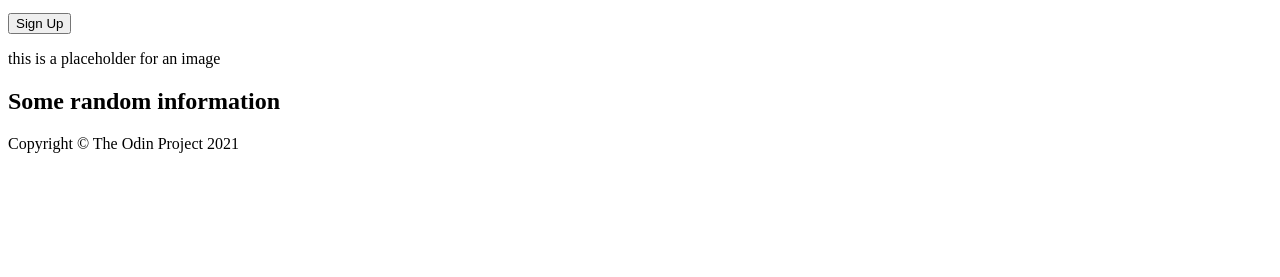
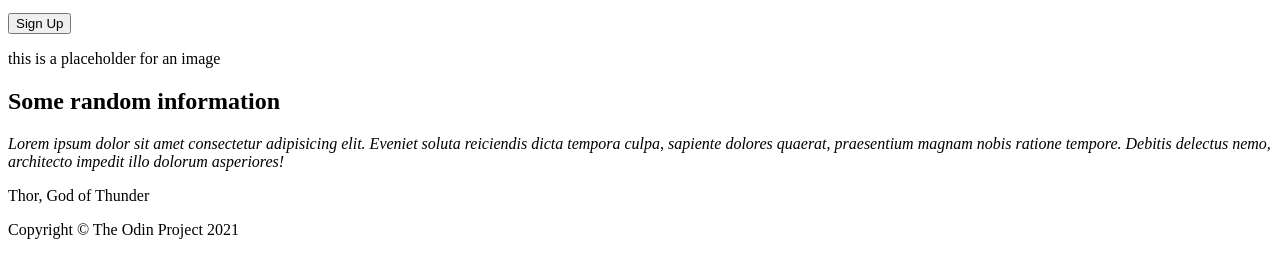
Before and after one commit to AntonJ223/project_landingPage, a plain HTML site: page index.html in a window 1280 px wide. Shown: the part 205-482 px from the top of the page. Drawn offline with Linux system fonts and the light colour scheme.

Commit message:
Add quote text elems

```diff
--- a/index.html
+++ b/index.html
@@ -55,7 +55,8 @@
     </main>
 
     <div class="quote">
-
+        <em>Lorem ipsum dolor sit amet consectetur adipisicing elit. Eveniet soluta reiciendis dicta tempora culpa, sapiente dolores quaerat, praesentium magnam nobis ratione tempore. Debitis delectus nemo, architecto impedit illo dolorum asperiores!</em>
+        <p>Thor, God of Thunder</p>
     </div>
 
     <div class="signUp">
```
